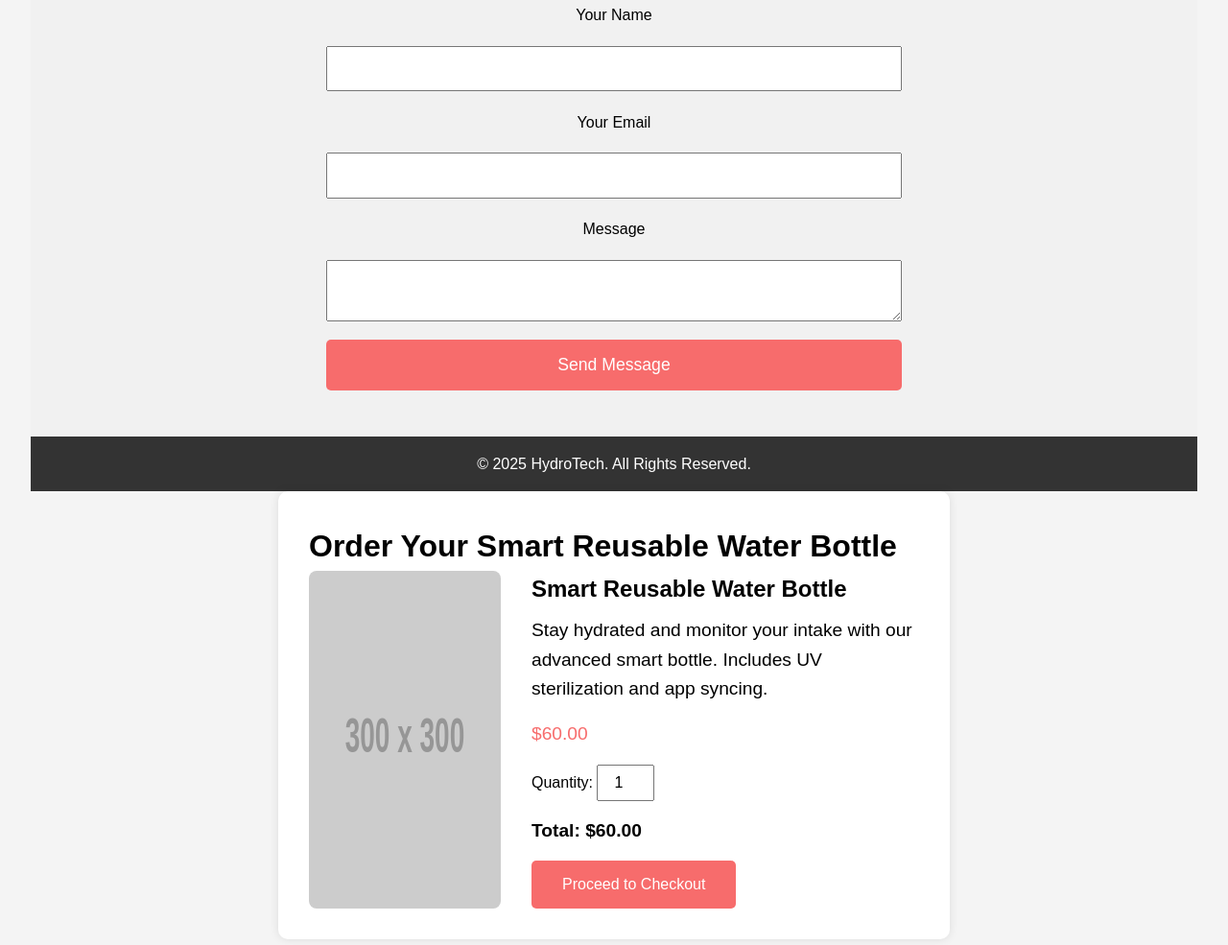
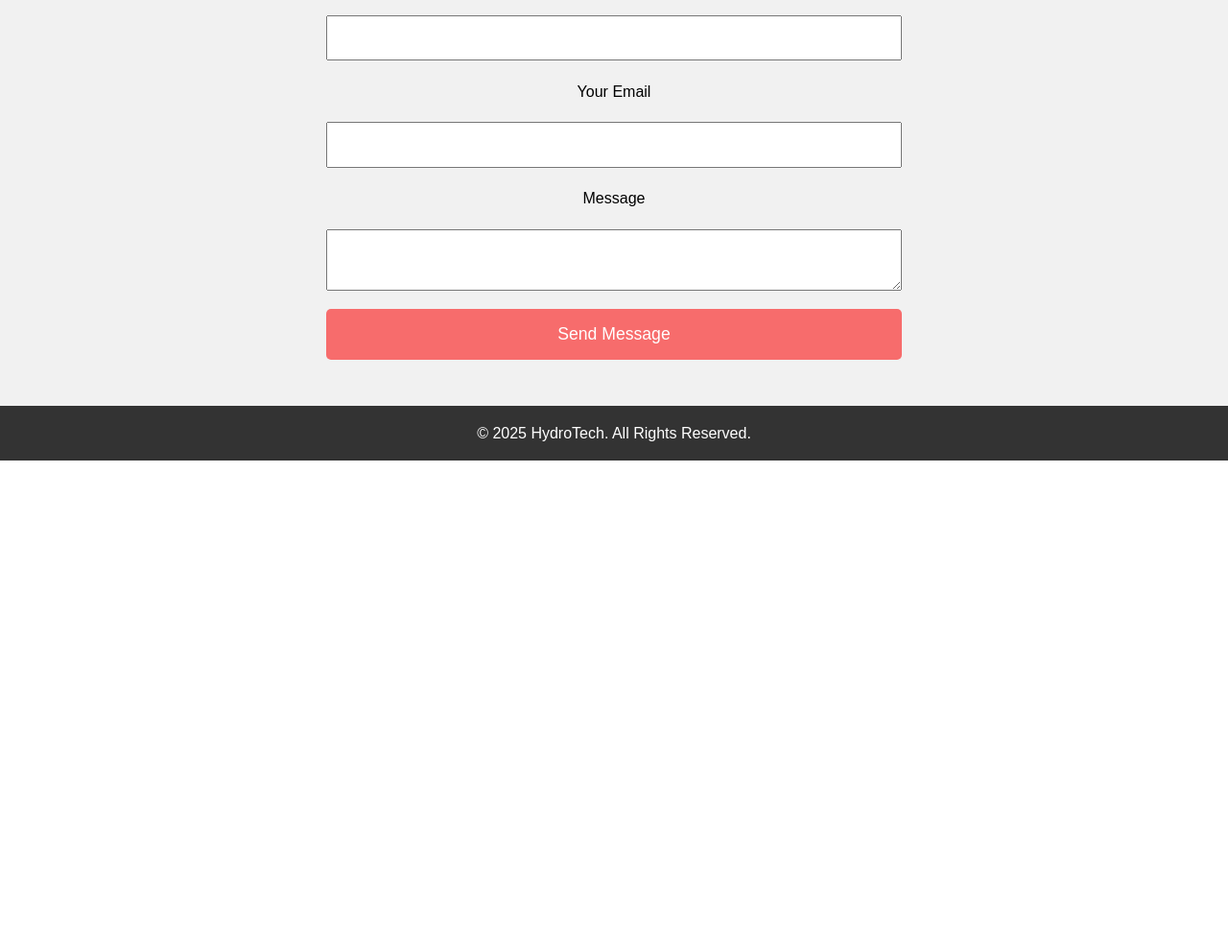
Before and after one commit to luismontelongo533/smart-bottle-site, a plain HTML site: page index.html in a window 1280 px wide. Shown: the part 1335-2320 px from the top of the page at 96% size. After the commit the page ends 1815 px from the top, so only its background shows below. Drawn offline with Linux system fonts and the light colour scheme; placeholder pictures from the web are drawn by us.

Commit message:
<!DOCTYPE html> <html lang="en"> <head>   <meta charset="UTF-8">   <meta name="viewport" content="width=device-width, initial-scale=1">   <title>Order - Smart Water Bottle</title>   <link rel="stylesheet" href="styles.css">   <style>     body {       font-family: Arial, sans-serif;       padding: 2rem;       background: #f4f4f4;     }     .order-container {       max-width: 700px;       margin: 0 auto;       background: white;       padding: 2rem;       border-radius: 10px;       box-shadow: 0 0 10px rgba(0,0,0,0.1);     }     .product-details {       display: flex;       gap: 2rem;     }     .product-details img {       max-width: 200px;       border-radius: 8px;     }     .product-info h2 {       margin-bottom: 0.5rem;     }     .price {       font-size: 1.5rem;       color: #f76c6c;       margin-bottom: 1rem;     }     .quantity {       margin: 1rem 0;     }     .quantity input {       width: 60px;       padding: 0.5rem;       font-size: 1rem;       text-align: center;     }     .total {       font-weight: bold;       font-size: 1.2rem;       margin: 1rem 0;     }     .checkout-btn {       background-color: #f76c6c;       color: white;       padding: 1rem 2rem;       border: none;       font-size: 1rem;       border-radius: 5px;       cursor: pointer;     }     .checkout-btn:hover {       background-color: #d65b5b;     }   </style> </head> <body>   <div class="order-container">     <h1>Order Your Smart Reusable Water Bottle</h1>     <div class="product-details">       <img src="https://via.placeholder.com/300" alt="Smart Water Bottle">       <div class="product-info">         <h2>Smart Reusable Water Bottle</h2>         <p>Stay hydrated and monitor your intake with our advanced smart bottle. Includes UV sterilization and app syncing.</p>         <p class="price">$60.00</p>         <div class="quantity">           <label for="quantity">Quantity:</label>           <input type="number" id="quantity" value="1" min="1">         </div>         <p class="total">Total: $60.00</p>         <button class="checkout-btn" onclick="checkout()">Proceed to Checkout</button>       </div>     </div>   </div>    <script>     const pricePerUnit = 60;     const quantityInput = document.getElementById('quantity');     const totalDisplay = document.querySelector('.total');      quantityInput.addEventListener('input', () => {       const qty = parseInt(quantityInput.value) || 1;       const total = qty * pricePerUnit;

```diff
--- a/index.html
+++ b/index.html
@@ -74,96 +74,3 @@
   <script src="script.js"></script>
 </body>
 </html>
-
-<!DOCTYPE html>
-<html lang="en">
-<head>
-  <meta charset="UTF-8">
-  <meta name="viewport" content="width=device-width, initial-scale=1">
-  <title>Order - Smart Water Bottle</title>
-  <link rel="stylesheet" href="styles.css">
-  <style>
-    body {
-      font-family: Arial, sans-serif;
-      padding: 2rem;
-      background: #f4f4f4;
-    }
-    .order-container {
-      max-width: 700px;
-      margin: 0 auto;
-      background: white;
-      padding: 2rem;
-      border-radius: 10px;
-      box-shadow: 0 0 10px rgba(0,0,0,0.1);
-    }
-    .product-details {
-      display: flex;
-      gap: 2rem;
-    }
-    .product-details img {
-      max-width: 200px;
-      border-radius: 8px;
-    }
-    .product-info h2 {
-      margin-bottom: 0.5rem;
-    }
-    .price {
-      font-size: 1.5rem;
-      color: #f76c6c;
-      margin-bottom: 1rem;
-    }
-    .quantity {
-      margin: 1rem 0;
-    }
-    .quantity input {
-      width: 60px;
-      padding: 0.5rem;
-      font-size: 1rem;
-      text-align: center;
-    }
-    .total {
-      font-weight: bold;
-      font-size: 1.2rem;
-      margin: 1rem 0;
-    }
-    .checkout-btn {
-      background-color: #f76c6c;
-      color: white;
-      padding: 1rem 2rem;
-      border: none;
-      font-size: 1rem;
-      border-radius: 5px;
-      cursor: pointer;
-    }
-    .checkout-btn:hover {
-      background-color: #d65b5b;
-    }
-  </style>
-</head>
-<body>
-  <div class="order-container">
-    <h1>Order Your Smart Reusable Water Bottle</h1>
-    <div class="product-details">
-      <img src="https://via.placeholder.com/300" alt="Smart Water Bottle">
-      <div class="product-info">
-        <h2>Smart Reusable Water Bottle</h2>
-        <p>Stay hydrated and monitor your intake with our advanced smart bottle. Includes UV sterilization and app syncing.</p>
-        <p class="price">$60.00</p>
-        <div class="quantity">
-          <label for="quantity">Quantity:</label>
-          <input type="number" id="quantity" value="1" min="1">
-        </div>
-        <p class="total">Total: $60.00</p>
-        <button class="checkout-btn" onclick="checkout()">Proceed to Checkout</button>
-      </div>
-    </div>
-  </div>
-
-  <script>
-    const pricePerUnit = 60;
-    const quantityInput = document.getElementById('quantity');
-    const totalDisplay = document.querySelector('.total');
-
-    quantityInput.addEventListener('input', () => {
-      const qty = parseInt(quantityInput.value) || 1;
-      const total = qty * pricePerUnit;
```
